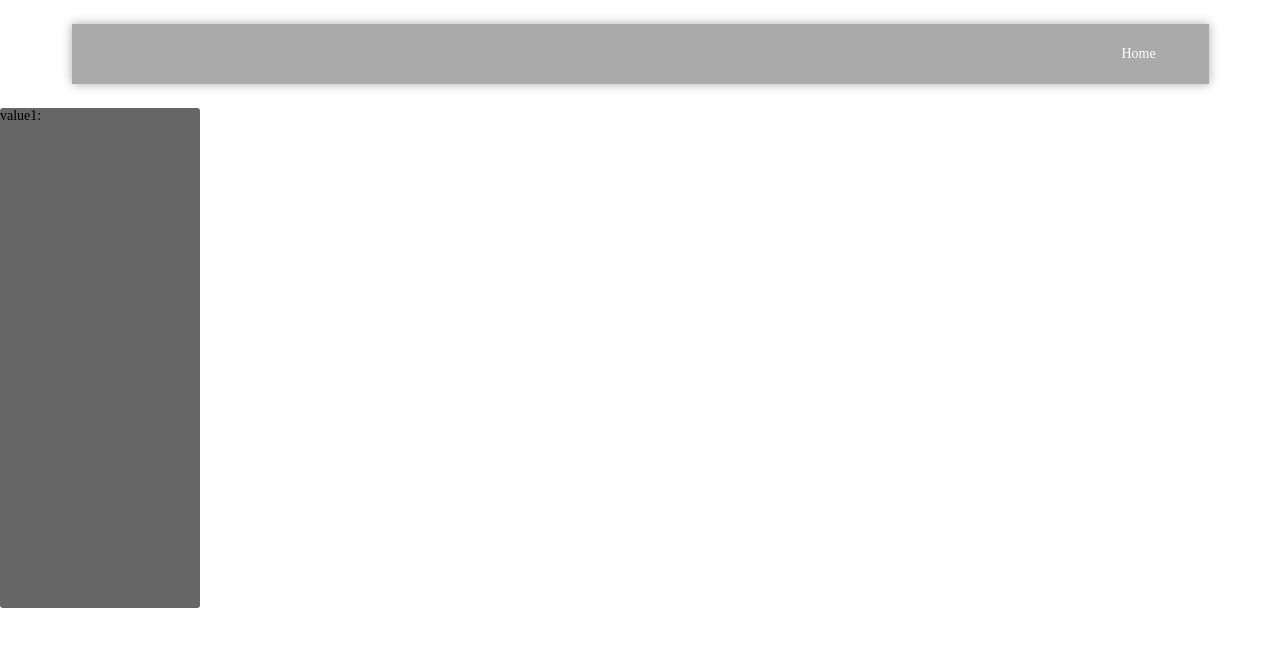
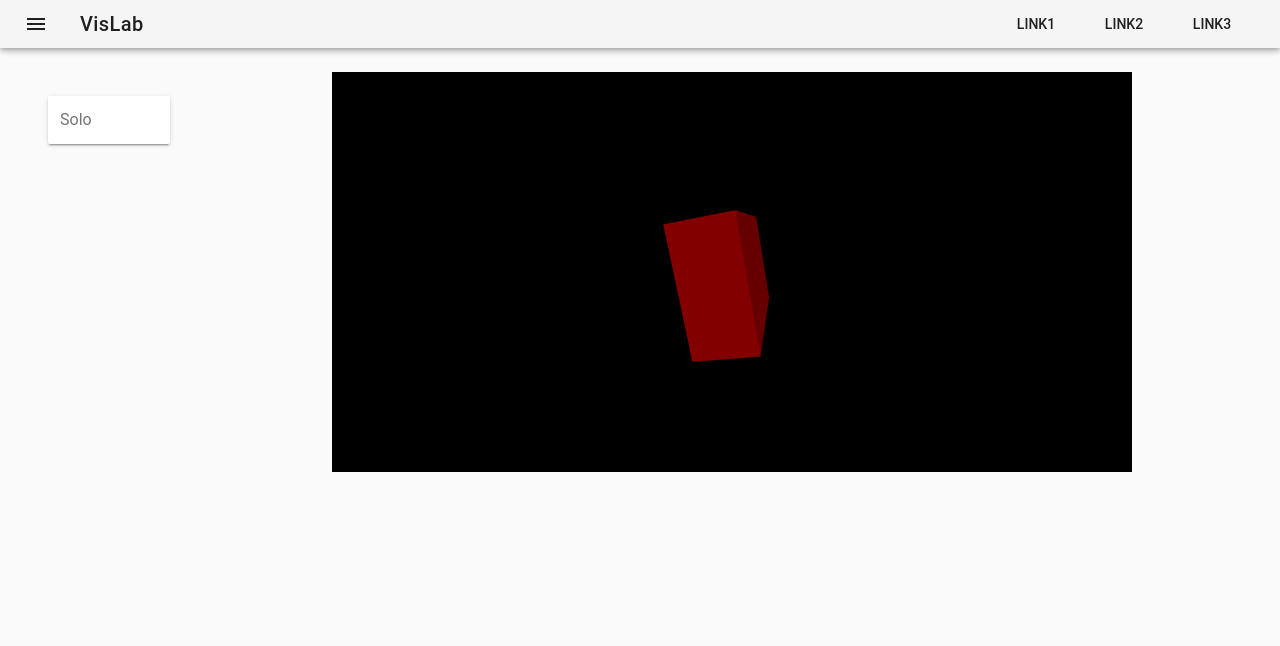
Before and after one commit to ValdisW/vislab, a Vue app: page / in a window 1280 px wide. Shown: the top 646 px of the page. Built offline with nearby package versions, Linux system fonts and the light colour scheme.

Commit message:
simple ui interface

```diff
--- a/package.json
+++ b/package.json
@@ -10,6 +10,7 @@
   "dependencies": {
     "core-js": "^2.6.5",
     "material-design-icons-iconfont": "^5.0.1",
+    "three": "^0.106.2",
     "vue": "^2.6.10",
     "vuetify": "^1.5.16"
   },
--- a/src/App.vue
+++ b/src/App.vue
@@ -1,25 +1,36 @@
 <template>
   <div id="app">
-    <Navigation homelink="http://github.com/valdise"/>
-    <ControlPanel></ControlPanel>
+    <v-app>
+      <Navigation homelink="http://github.com/valdise" />
+      <v-container fluid>
+        <v-layout row wrap>
+          <v-flex md3>
+            <ControlPanel></ControlPanel>
+          </v-flex>
+          <v-flex md9>
+            <DisplayPanel></DisplayPanel>
+          </v-flex>
+        </v-layout>
 
+      </v-container>
+    </v-app>
   </div>
 </template>
 
 <script>
-import Navigation from './components/Navigation.vue'
-import ControlPanel from './components/ControlPanel.vue'
+import Navigation from "./components/Navigation.vue";
+import ControlPanel from "./components/ControlPanel.vue";
+import DisplayPanel from "./components/DisplayPanel.vue";
 
 export default {
-  name: 'app',
+  name: "app",
   components: {
     Navigation,
-    ControlPanel
+    ControlPanel,
+    DisplayPanel
   }
-}
+};
 </script>
 
 <style>
-*{margin: 0; padding: 0}
-#app {}
 </style>
--- a/src/components/ControlPanel.vue
+++ b/src/components/ControlPanel.vue
@@ -1,22 +1,21 @@
 <template>
     <div id="control-panel">
-        <div id="container">
-            <label for="">value1: </label>
-            <input type="text">
-        </div>
+        <v-container fluid grid-list-lg>
+            <v-layout row wrap>
+                <v-flex xs12 sm6>
+                    <v-text-field label="Solo" single-line solo></v-text-field>
+                </v-flex>
+            </v-layout>
+        </v-container>
     </div>
 </template>
 
 <script>
 export default {
-    name: 'ControlPanel'
-}
+    name: "ControlPanel"
+};
 </script>
 
 <style scoped>
-    #control-panel{
-        background-color: #666;
-        border-radius: 3px;
-        width: 200px; height: 500px;
-    }
+
 </style>
--- /dev/null
+++ b/src/components/DisplayPanel.vue
@@ -0,0 +1,66 @@
+<template>
+    <div id="display-panel">
+        <canvas id="container"></canvas>
+    </div>
+</template>
+
+<script>
+import * as THREE from 'three'
+
+export default {
+    name: 'DisplayPanel',
+    data() {
+        return {
+            scene: null,
+            camera: null,
+            renderer: null,
+
+            testMesh: null,
+            testLight: null,
+        }
+    },
+    methods: {
+        init: function() {
+            const container = document.getElementById('container');
+
+            this.scene = new THREE.Scene();
+            this.camera = new THREE.PerspectiveCamera(75, container.clientWidth / container.clientHeight, 0.1, 10000);
+            this.renderer = new THREE.WebGLRenderer({
+                canvas: document.getElementById('container'),
+                antialias: true
+            });
+            this.renderer.setSize(container.clientWidth, container.clientHeight);
+
+            this.camera.position.set(0, 0, 5);
+
+            this.testLight = new THREE.DirectionalLight(0xffffff, 0.8);
+            this.testLight.position.set(1, 2, 3);
+            this.scene.add(this.testLight);
+
+            let testMaterial = new THREE.MeshLambertMaterial({color: 0xff0000});
+            let testGeometry = new THREE.BoxGeometry(1,2 ,3);
+            this.testMesh = new THREE.Mesh(testGeometry, testMaterial);
+
+            this.scene.add(this.testMesh);
+        },
+        animate: function(){
+            requestAnimationFrame(this.animate);
+            this.renderer.render(this.scene, this.camera);
+            this.testMesh.rotation.x += 0.01;
+            this.testMesh.rotation.y += 0.01;
+            this.testMesh.rotation.z += 0.01;
+        }
+    },
+    mounted() {
+        this.init();
+        this.animate();
+    }
+}
+</script>
+
+<style scoped>
+
+    #container{
+        height: 400px;
+    }
+</style>
--- a/src/components/Navigation.vue
+++ b/src/components/Navigation.vue
@@ -1,10 +1,20 @@
 <template>
-    <div>
-        <div class="container">
+    <div id="navigation">
+        <!-- <div class="container">
             <ul>
                 <li><a :href="homelink">Home</a></li>
             </ul>
-        </div>
+        </div> -->
+        <v-toolbar dense>
+            <v-toolbar-side-icon></v-toolbar-side-icon>
+            <v-toolbar-title>VisLab</v-toolbar-title>
+            <v-spacer></v-spacer>
+            <v-toolbar-items class="hidden-sm-and-down">
+                <v-btn flat>link1</v-btn>
+                <v-btn flat>link2</v-btn>
+                <v-btn flat>link3</v-btn>
+            </v-toolbar-items>
+        </v-toolbar>
     </div>
 </template>
 
@@ -18,7 +28,13 @@ export default {
 </script>
 
 <style scoped>
-
+    /* #navigation{
+        position: fixed;
+        top: 0; left: 0;
+    }
+    .container{
+        float: right;
+    }
     ul{
         height: 60px; width: 100%;
         background-color: #aaa;
@@ -40,5 +56,5 @@ export default {
     ul>li>a{
         color: #fff;
         text-decoration: none;
-    }
+    } */
 </style>
```
Also changed, not shown: 1 other file (tests, documents, lock files or other folders).
